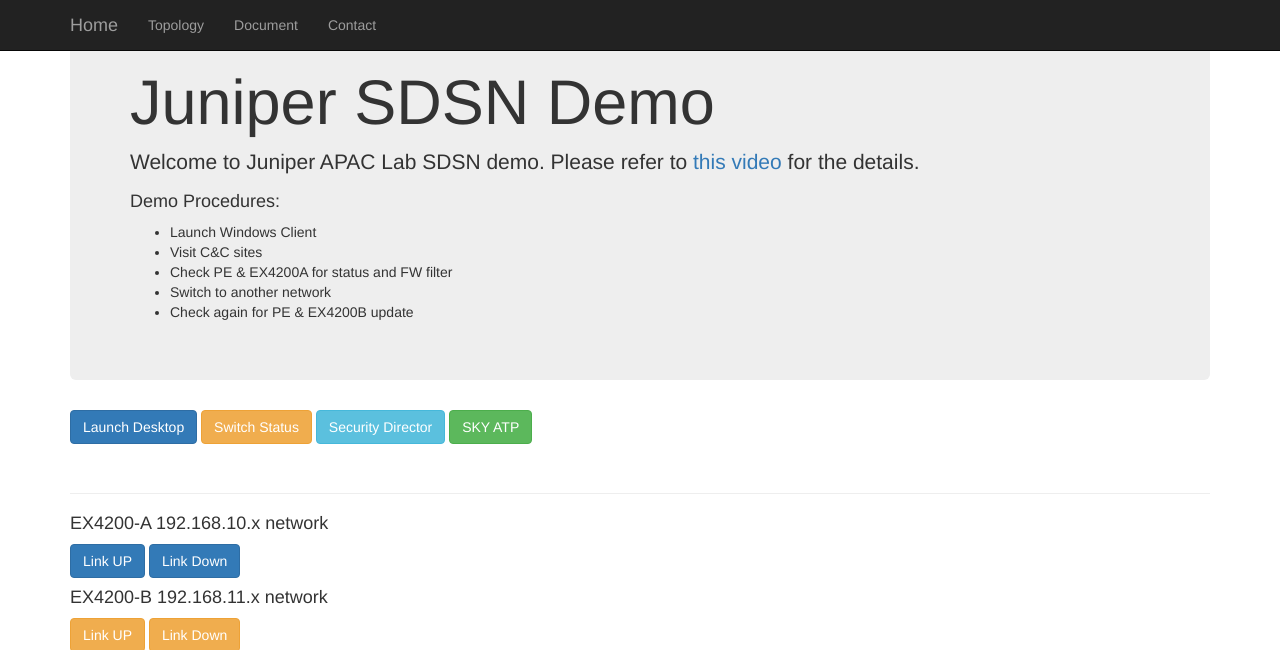
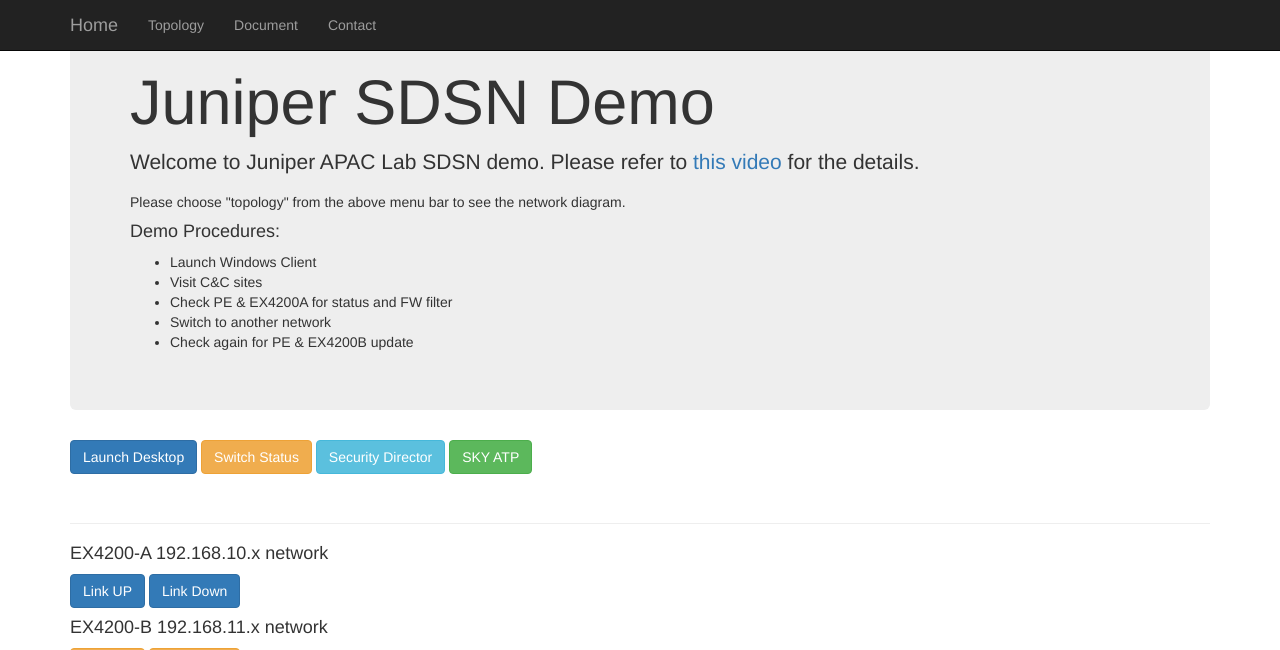
Before and after one commit to andyleung/sdsn_demo, a Flask app: page / in a window 1280 px wide. Shown: the top 650 px of the page. Run offline with Flask 2, Linux system fonts and the light colour scheme; some libraries are stand-ins or nearby versions.

Commit message:
demo update

```diff
--- a/templates/demo.html
+++ b/templates/demo.html
@@ -30,7 +30,8 @@
       <!-- Main jumbotron for a primary marketing message or call to action -->
       <div class="jumbotron">
         <h1>Juniper SDSN Demo</h1>
-        <p>Welcome to Juniper APAC Lab SDSN demo. Please refer to <a href="https://youtu.be/yBbl4tKxu3s" target="_blank">this video</a> for the details.</p>
+        <p>Welcome to Juniper APAC Lab SDSN demo. Please refer to <a href="https://youtu.be/g5u1yw1noAc" target="_blank">this video</a> for the details.</p> Please choose "topology" from the above menu bar to see the network diagram.
+
         <h4>Demo Procedures:</h4>
         <ul>
         	<li>Launch Windows Client</li>
```
